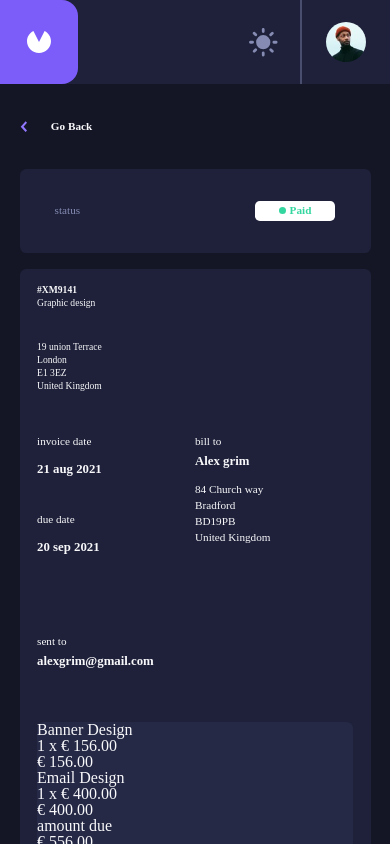
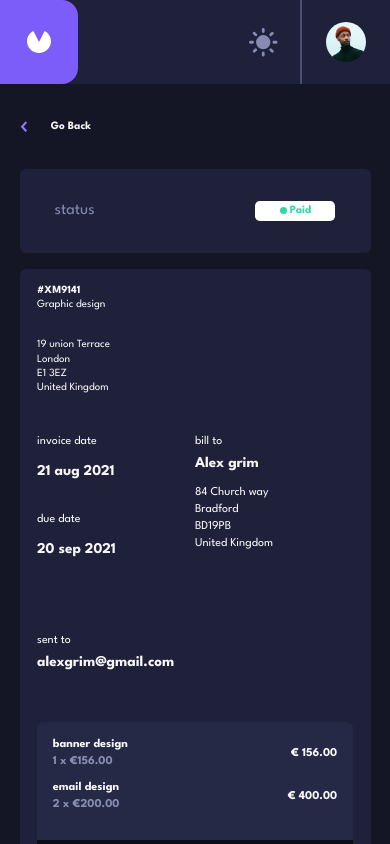
Before and after one commit to VincentDevi/new-cogip, a React (Vite) app: page /invoice/1 in a window 390 px wide. Shown: the top 844 px of the page. Built offline with nearby package versions, Linux system fonts and the light colour scheme.

Commit message:
responsive design done

```diff
--- a/index.html
+++ b/index.html
@@ -3,6 +3,9 @@
   <head>
     <meta charset="UTF-8" />
     <link rel="icon" type="image/svg+xml" href="public/favicon-32x32.png" />
+    <link rel="preconnect" href="https://fonts.googleapis.com">
+    <link rel="preconnect" href="https://fonts.gstatic.com" crossorigin>
+    <link href="https://fonts.googleapis.com/css2?family=League+Spartan:wght@300;400;700&display=swap" rel="stylesheet">
     <meta name="viewport" content="width=device-width, initial-scale=1.0" />
     <title>New Cogip</title>
   </head>
--- a/src/component/AllInvoices/InvoiceTo/InvoiceTo.jsx
+++ b/src/component/AllInvoices/InvoiceTo/InvoiceTo.jsx
@@ -6,6 +6,7 @@ const useStyle = createUseStyles({
     main:{
         height:'40%',
         width: '90%',
+        fontSize:'12px',
     },
     data:{
         height:'60%',
@@ -23,26 +24,19 @@ const useStyle = createUseStyles({
         justifyContent:'center',
         gap:'.5rem',
     },
-    emailTitle:{
-        fontSize:'.7rem',
+    important:{
+        fontSize:'15px',
+        fontWeight:'700'
     },
-    emailAdd:{
-        fontSize:'.8rem',
-        fontWeight:'900'
+    title:{
+        fontSize:'12px',
     },
     to:{
         height:'100%',
         width:'50%',
         display:'flex',
         flexDirection:'column',
-        fontSize:'.7rem',
         gap:'1rem'
-    },
-    name:{
-        fontSize:'.8rem',
-        fontWeight:'900',
-    },
-    title:{
     },
     address:{
         display:'flex',
@@ -60,20 +54,7 @@ const useStyle = createUseStyles({
             display:'flex',
         },
         emailDiv:{
-            width:'40%',
-        },
-        to:{
-            width:'60%',
-            fontSize:'1rem',
-        },
-        name:{
-            fontSize: '1.2rem',
-        },
-        emailTitle:{
-            fontSize:'1rem',
-        },
-        emailAdd:{
-            fontSize:'1.2rem',
+            width:'50%',
         },
     },
 });
@@ -92,7 +73,7 @@ export const InvoiceTo = () =>{
                 <div className={style.to}>
                    <div className={style.person}>
                         <p className={style.title}>bill to</p>
-                        <p className={style.name}>Alex grim</p>
+                        <p className={style.important}>Alex grim</p>
                    </div>
                     <div className={style.address}>
                         <p>84 Church way</p>
@@ -103,8 +84,8 @@ export const InvoiceTo = () =>{
                 </div>
             </div>
             <div className={style.emailDiv}>
-                <p className={style.emailTitle}>sent to</p>
-                <p className={style.emailAdd}>alexgrim@gmail.com</p>
+                <p className={style.title}>sent to</p>
+                <p className={style.important}>alexgrim@gmail.com</p>
             </div>
         </div>
     );
--- a/src/component/AllInvoices/InvoiceTo/InvoiceToData/InvoiceToData.jsx
+++ b/src/component/AllInvoices/InvoiceTo/InvoiceToData/InvoiceToData.jsx
@@ -7,24 +7,15 @@ const useStyle = createUseStyles({
         width: '50%',
         display:'flex',
         flexDirection:'column',
-        fontSize:'.7rem',
         gap:'1rem'
     },
     title:{
-
+        fontSize:'12px',
     },
     date:{
-        fontSize:'.8rem',
-        fontWeight:'900'
+        fontSize:'15px',
+        fontWeight:'700'
     },
-    '@media (min-width:640px)':{
-        main:{
-            fontSize:'1rem',
-        },
-        date:{
-            fontSize:'1.2rem',
-        },
-    }
 });
 
 export const InvoiceToData = ({title,date}) =>{
--- a/src/component/CudButton/CudButton.jsx
+++ b/src/component/CudButton/CudButton.jsx
@@ -11,14 +11,13 @@ const useStyle= createUseStyles({
         alignItems:'center',
         gap:'.5rem',
         color:'#F8F8FB',
-        fontWeight:'600',
-        fontSize:'.7rem',
+        fontWeight:'700',
+        fontSize:'12px',
     },
     '@media (min-width:640px)':{
         main:{
             width:'100%',
             justifyContent:'flex-end',
-            fontSize: '1rem',
         }
     },
 });
--- a/src/component/Header/Header.jsx
+++ b/src/component/Header/Header.jsx
@@ -62,22 +62,22 @@ const useStyle = createUseStyles({
             position:'fixed',
             flexDirection:'column',
             height:'100vh',
-            width:'5vw',
+            width:'4vw',
         },
         logo:{
             width:'100%',
-            height:'10%',
+            height:'7%',
         },
         mode:{
             height:'20%',
             flexDirection:'column',
         },
         toggle:{
-            width:'5vw',
+            width:'4vw',
             height:'50%',
         },
         prof:{
-            width:'5vw',
+            width:'4vw',
             height:'50%',
             borderTop: '2px solid #494E6E',
             borderLeft:'none',
--- a/src/component/InvoiceFrom/InvoiceFrom.jsx
+++ b/src/component/InvoiceFrom/InvoiceFrom.jsx
@@ -8,7 +8,7 @@ const useStyle = createUseStyles({
         marginTop:'1rem',
         display:'flex',
         flexDirection:'column',
-        fontSize: '.6rem',
+        fontSize: '11px',
     },
     address:{
         width:'50%',
--- a/src/component/InvoiceStatus/InvoiceStatus.jsx
+++ b/src/component/InvoiceStatus/InvoiceStatus.jsx
@@ -22,7 +22,7 @@ const useStyle= createUseStyles({
         alignItems:'center',
     },
     text:{
-        fontSize:'.7rem',
+        fontSize:'1rem',
         color:'#858BB2',
     },
     cud:{
@@ -36,9 +36,6 @@ const useStyle= createUseStyles({
             width:'40%',
             justifyContent:'flex-start',
             gap:'1.5rem',
-        },
-        text:{
-            fontSize:'1rem',
         },
         cud:{
             width:'50%',
--- a/src/component/TotalAmount/TotalAmount.jsx
+++ b/src/component/TotalAmount/TotalAmount.jsx
@@ -3,16 +3,111 @@ import { createUseStyles } from "react-jss";
 
 const useStyle = createUseStyles({
     main:{
+        position:'relative',
         width:'90%',
         height: '25%',
         backgroundColor:'#252945',
         borderRadius:'.4rem',
+        display:'flex',
+        flexDirection:'column',
+        alignItems:'center',
+        justifyContent:'center',
     },
-
-
+    division:{
+        width:'90%',
+        height:'80%',
+        display:'flex',
+        flexDirection:'column',
+        gap:'.9rem',
+    },
+    divisionTitle:{
+        display:'none',
+        height:'30px',
+    },
+    divTitleName:{
+        width:'50%',
+    },
+    divTitleQuant:{
+        width:'10%',
+        textAlign:'center',
+    },
+    divTitleRest:{
+        width:'20%',
+        textAlign:'right',
+    },
+    descriptif:{
+        fontSize:'12px',
+        fontWeight:'700',
+        display:'flex',
+        alignItems:'center',
+        justifyContent:'space-between',
+    },
+    descriptifMobile:{
+        display:'flex',
+        flexDirection:'column',
+        gap:'.3rem',
+    },
+    descTitleMobile:{
+        color:'#888EB0',
+    },
+    total:{
+        position:'absolute',
+        bottom:'0',
+        backgroundColor:'#0C0E16',
+        width:'100%',
+        height:'30%',
+        fontSize: '11px',
+        display:'flex',
+        justifyContent:'center',
+        alignItems:'center',
+    },
+    totalDiv:{
+        width:'90%',
+        display:'flex',
+        justifyContent:'space-between',
+        alignItems:'center',
+    },
+    totalPrice:{
+        fontSize:'20px',
+        fontWeight:'700',
+    },
+    price:{
+        display:'none'
+    },
+    priceT:{
+        display:'block',
+     },
+    quantity:{
+        display:'none'
+    },
     '@media (min-width:640px)':{
         main:{
             height:'40%',
+        },
+        descTitleMobile:{
+            display:'none',
+        },
+        descriptif:{
+            justifyContent:'flex-start'
+        },
+        descriptifMobile:{
+            width:'50%',
+        },
+        divisionTitle:{
+            display:'flex',
+        },
+        price:{
+            display:'block',
+            width:'20%',
+            textAlign:'right'
+        },
+        priceT:{
+            width:'20%',
+            textAlign:'right'          },
+        quantity:{
+            display:'block',
+            width:'10%',
+            textAlign:'center',
         },
 
     }
@@ -21,26 +116,36 @@ export const TotalAmount = () =>{
     const style = useStyle();
     return (
         <div className={style.main}>
-            <div>
-                <div>
-                    <div>
-                        <p>Banner Design</p>
-                        <p>1 x € 156.00</p>
+            <div className={style.division}>
+                <div className={style.divisionTitle}>
+                    <p className={style.divTitleName}>New item</p>
+                    <p className={style.divTitleQuant}>QTY.</p>
+                    <p className={style.divTitleRest}>price</p>
+                    <p className={style.divTitleRest}>Total</p>
+                </div>
+                <div className={style.descriptif}>
+                    <div className={style.descriptifMobile}>
+                        <p>banner design</p>
+                        <p className={style.descTitleMobile}>1 x €156.00</p>
                     </div>
-                    <p>€ 156.00</p>
+                    <p className={style.quantity}>1</p>
+                    <p className={style.price}>€ 156.00</p>
+                    <p className={style.priceT}>€ 156.00</p>
                 </div>
-                <div>
-                    <div>
-                        <p >Email Design</p>
-                        <p >1 x € 400.00</p>
+                <div className={style.descriptif}>
+                    <div className={style.descriptifMobile}>
+                        <p>email design</p>
+                        <p className={style.descTitleMobile}>2 x €200.00</p>
                     </div>
-                    <p >€ 400.00</p>
+                    <p className={style.quantity}>2</p>
+                    <p className={style.price}>€ 200.00</p>
+                    <p className={style.priceT}>€ 400.00</p>
                 </div>
             </div>
-            <div>
-                <div>
-                    <p>amount due</p>
-                    <p>€ 556.00</p>
+            <div className={style.total}>
+                <div className={style.totalDiv}>
+                    <p>Amount Due</p>
+                    <p className={style.totalPrice}>€ 556.00</p>
                 </div>
             </div>
         </div>
--- a/src/index.css
+++ b/src/index.css
@@ -2,4 +2,5 @@
 body{
     background-color: #141625;
     overflow-x: hidden;
+    font-family: 'League Spartan', sans-serif;
 }
```
